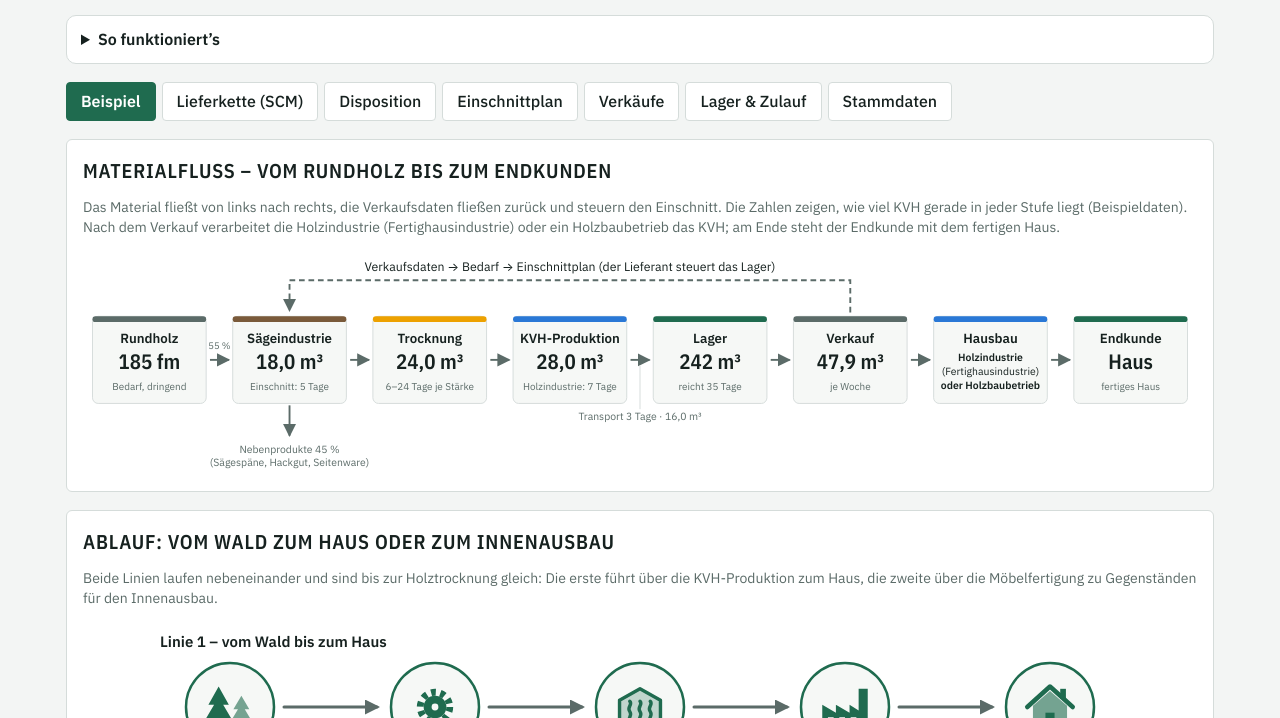
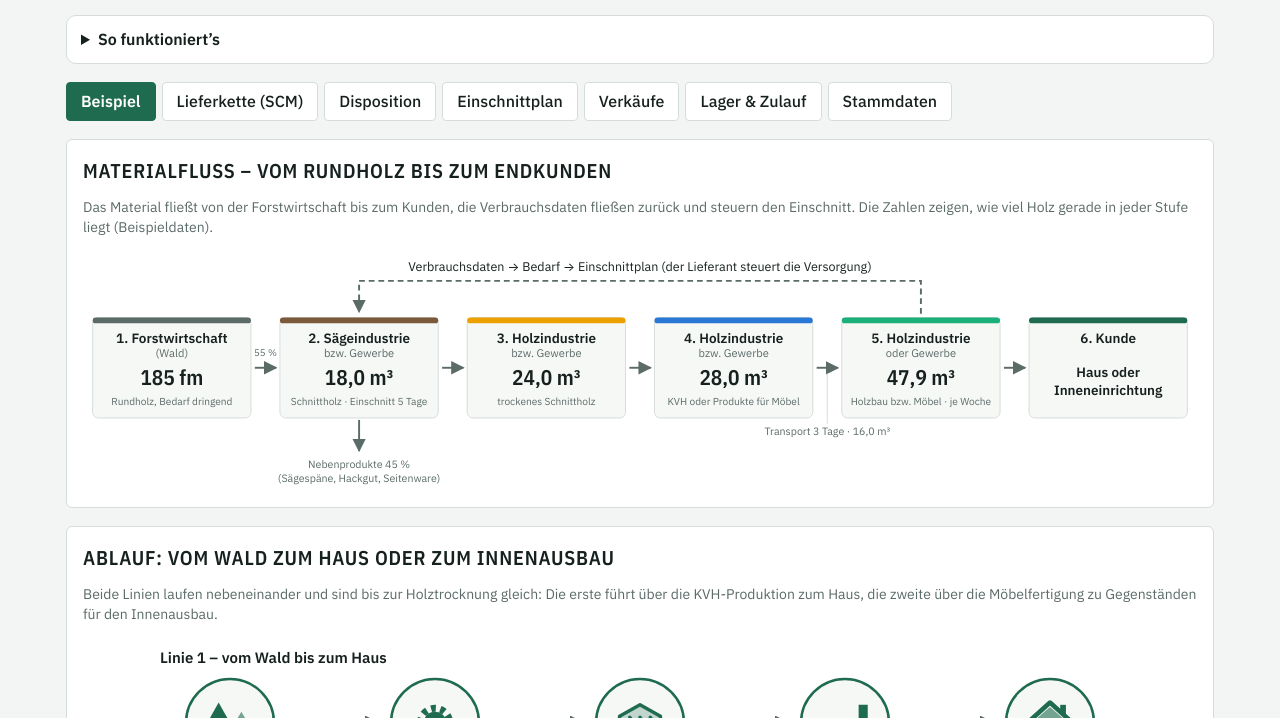
Before and after one commit to svoetter/vmi, a plain HTML site: page public/index.html in a window 1280 px wide. Shown: the part 82-800 px from the top of the page. Drawn offline with Linux system fonts and the light colour scheme.

Commit message:
Materialfluss: sechs Stufen von der Forstwirtschaft bis zum Kunden, ohne Lager
Co-Authored-By: Claude Fable 5.2 <noreply@anthropic.com>
Claude-Session: https://claude.ai/code/session_015skTN95CWjr4XTNkfEzxA9

```diff
--- a/public/index.html
+++ b/public/index.html
@@ -221,7 +221,7 @@ td.r,#stoffTable td{white-space:nowrap}
   <section id="tab-beispiel" class="tab" hidden>
     <div class="panel">
       <h2>Materialfluss – vom Rundholz bis zum Endkunden</h2>
-      <p class="hint">Das Material fließt von links nach rechts, die Verkaufsdaten fließen zurück und steuern den Einschnitt. Die Zahlen zeigen, wie viel KVH gerade in jeder Stufe liegt (Beispieldaten). Nach dem Verkauf verarbeitet die Holzindustrie (Fertighausindustrie) oder ein Holzbaubetrieb das KVH; am Ende steht der Endkunde mit dem fertigen Haus.</p>
+      <p class="hint">Das Material fließt von der Forstwirtschaft bis zum Kunden, die Verbrauchsdaten fließen zurück und steuern den Einschnitt. Die Zahlen zeigen, wie viel Holz gerade in jeder Stufe liegt (Beispieldaten).</p>
       <div class="scroll"><div id="flow" style="min-width:820px"></div></div>
     </div>
     <div class="panel">
@@ -714,39 +714,39 @@ function renderBeispiel(plans){
   const fm = urgent.reduce((s,p) => s + p.vorschlag.rundholz, 0);
   const dry = state.trocknung.map(r => r.tage), dmin = dry.length ? Math.min(...dry) : 0, dmax = dry.length ? Math.max(...dry) : 0;
   const boxes = [
-    ['Rundholz', n0(fm) + ' fm', 'Bedarf, dringend', 'muted'],
-    ['Sägeindustrie', n1(q.saege) + ' m³', 'Einschnitt: ' + P.vorlauf + ' Tage', 'p1'],
-    ['Trocknung', n1(q.trock) + ' m³', dmin + '–' + dmax + ' Tage je Stärke', 'p2'],
-    ['KVH-Produktion', n1(q.prod) + ' m³', 'Holzindustrie: ' + P.produktion + ' Tage', 'p3'],
-    ['Lager', n0(bestand) + ' m³', 'reicht ' + (wk > 0 ? n0(bestand / wk * 7) : '–') + ' Tage', 'accent'],
-    ['Verkauf', n1(wk) + ' m³', 'je Woche', 'muted'],
-    ['Hausbau', ['Holzindustrie', '(Fertighausindustrie)', 'oder Holzbaubetrieb'], '', 'p3'],
-    ['Endkunde', 'Haus', 'fertiges Haus', 'accent']
+    ['Forstwirtschaft', '(Wald)', n0(fm) + ' fm', 'Rundholz, Bedarf dringend', 'muted'],
+    ['Sägeindustrie', 'bzw. Gewerbe', n1(q.saege) + ' m³', 'Schnittholz · Einschnitt ' + P.vorlauf + ' Tage', 'p1'],
+    ['Holzindustrie', 'bzw. Gewerbe', n1(q.trock) + ' m³', 'trockenes Schnittholz', 'p2'],
+    ['Holzindustrie', 'bzw. Gewerbe', n1(q.prod) + ' m³', 'KVH oder Produkte für Möbel', 'p3'],
+    ['Holzindustrie', 'oder Gewerbe', n1(wk) + ' m³', 'Holzbau bzw. Möbel · je Woche', 'p4'],
+    ['Kunde', '', ['Haus oder', 'Inneneinrichtung'], '', 'accent']
   ];
   const NB = boxes.length;
-  const BW = 120, BH = 92, GAP = 28, X0 = 10, Y0 = 70, FW = X0*2 + NB*BW + (NB-1)*GAP;
+  const BW = 164, BH = 104, GAP = 30, X0 = 10, Y0 = 70, FW = X0*2 + NB*BW + (NB-1)*GAP;
   const bx = i => X0 + i * (BW + GAP);
   let f = `<defs><marker id="ah" viewBox="0 0 10 10" refX="9" refY="5" markerWidth="7" markerHeight="7" orient="auto-start-reverse"><path d="M0 0L10 5L0 10z" fill="var(--muted)"/></marker></defs>`;
   boxes.forEach((b, i) => {
+    const cx = bx(i) + BW/2;
     f += `<rect x="${bx(i)}" y="${Y0}" width="${BW}" height="${BH}" rx="6" fill="var(--field)" stroke="var(--line)"/>
-      <rect x="${bx(i)}" y="${Y0}" width="${BW}" height="6" rx="3" fill="var(--${b[3]})"/>
-      <text x="${bx(i)+BW/2}" y="${Y0+28}" text-anchor="middle" font-weight="600" fill="var(--ink)" font-size="14">${b[0]}</text>
-      ${Array.isArray(b[1]) ? b[1].map((t, k) => `<text x="${bx(i)+BW/2}" y="${Y0+47+k*15}" text-anchor="middle" font-weight="${k === 1 ? 400 : 600}" fill="var(--ink)" font-size="11">${esc(t)}</text>`).join('') : `<text x="${bx(i)+BW/2}" y="${Y0+56}" text-anchor="middle" font-weight="700" fill="var(--ink)" font-size="22" font-family="var(--display)">${b[1]}</text>`}
-      <text x="${bx(i)+BW/2}" y="${Y0+78}" text-anchor="middle" font-size="10.5">${esc(b[2])}</text>`;
+      <rect x="${bx(i)}" y="${Y0}" width="${BW}" height="6" rx="3" fill="var(--${b[4]})"/>
+      <text x="${cx}" y="${Y0+26}" text-anchor="middle" font-weight="700" fill="var(--ink)" font-size="14">${i+1}. ${b[0]}</text>
+      <text x="${cx}" y="${Y0+41}" text-anchor="middle" font-size="11.5">${b[1]}</text>
+      ${Array.isArray(b[2]) ? b[2].map((t, k) => `<text x="${cx}" y="${Y0+62+k*18}" text-anchor="middle" font-weight="600" fill="var(--ink)" font-size="14">${esc(t)}</text>`).join('') : `<text x="${cx}" y="${Y0+70}" text-anchor="middle" font-weight="700" fill="var(--ink)" font-size="22" font-family="var(--display)">${b[2]}</text>`}
+      <text x="${cx}" y="${Y0+91}" text-anchor="middle" font-size="10.5">${esc(b[3])}</text>`;
     if (i < NB - 1) f += `<line x1="${bx(i)+BW+4}" x2="${bx(i+1)-4}" y1="${Y0+BH/2}" y2="${Y0+BH/2}" stroke="var(--muted)" stroke-width="2" marker-end="url(#ah)"/>`;
   });
   const tx = bx(3) + BW + GAP/2;
   f += `<text x="${tx}" y="${Y0+BH+18}" text-anchor="middle" font-size="11">Transport ${P.transport} Tage${q.trans ? ' · ' + n1(q.trans) + ' m³' : ''}</text>
     <line x1="${tx}" x2="${tx}" y1="${Y0+BH/2+6}" y2="${Y0+BH+6}" stroke="var(--line)"/>`;
-  const sx = bx(1) + BW/2, vx = bx(5) + BW/2;
+  const sx = bx(1) + BW/2, vx = bx(4) + BW/2;
   f += `<path d="M${vx} ${Y0-4} V32 H${sx} V${Y0-6}" fill="none" stroke="var(--muted)" stroke-width="2" stroke-dasharray="6 4" marker-end="url(#ah)"/>
-    <text x="${(sx+vx)/2}" y="22" text-anchor="middle" font-size="13" fill="var(--ink)">Verkaufsdaten → Bedarf → Einschnittplan (der Lieferant steuert das Lager)</text>
+    <text x="${(sx+vx)/2}" y="22" text-anchor="middle" font-size="13" fill="var(--ink)">Verbrauchsdaten → Bedarf → Einschnittplan (der Lieferant steuert die Versorgung)</text>
     <line x1="${sx}" x2="${sx}" y1="${Y0+BH+2}" y2="${Y0+BH+34}" stroke="var(--muted)" stroke-width="2" marker-end="url(#ah)"/>
     <text x="${sx}" y="${Y0+BH+52}" text-anchor="middle" font-size="11">Nebenprodukte ${100 - P.ausbeute} %</text>
     <text x="${sx}" y="${Y0+BH+66}" text-anchor="middle" font-size="11">(Sägespäne, Hackgut, Seitenware)</text>
     <text x="${bx(0)+BW+GAP/2}" y="${Y0+BH/2-12}" text-anchor="middle" font-size="10">${P.ausbeute} %</text>`;
-  if (M) $('flow').innerHTML = `<div class="fl"><div class="ar">Verkaufsdaten → Bedarf → Einschnittplan<br>(der Lieferant steuert das Lager)</div>` + boxes.map((b, i) => `<div class="bx" style="--c:var(--${b[3]})"><b>${b[0]}</b>${Array.isArray(b[1]) ? `<small style="grid-column:1/-1;font-size:14px;color:var(--ink)">${esc(b[1].join(' '))}</small>` : `<strong>${b[1]}</strong>`}<small>${esc(b[2])}</small></div>` + (i < NB - 1 ? `<div class="ar">↓${i === 0 ? ' ' + P.ausbeute + ' % Ausbeute' : i === 1 ? ' Nebenprodukte ' + (100 - P.ausbeute) + ' % (Sägespäne, Hackgut, Seitenware)' : i === 3 ? ' Transport ' + P.transport + ' Tage' + (q.trans ? ' · ' + n1(q.trans) + ' m³' : '') : ''}</div>` : '')).join('') + '</div>';
-  else $('flow').innerHTML = `<svg viewBox="0 0 ${FW} ${Y0+BH+76}" style="display:block;width:100%;height:auto" role="img" aria-label="Materialfluss vom Rundholz über Sägewerk, Trocknung, KVH-Werk, Lager und Verkauf zur Holzindustrie oder zum Holzbaubetrieb und zum Endkunden mit dem fertigen Haus" font-size="12" fill="var(--muted)" font-family="inherit">${f}</svg>`;
+  if (M) $('flow').innerHTML = `<div class="fl"><div class="ar">Verbrauchsdaten → Bedarf → Einschnittplan<br>(der Lieferant steuert die Versorgung)</div>` + boxes.map((b, i) => `<div class="bx" style="--c:var(--${b[4]})"><b>${i+1}. ${b[0]} ${b[1]}</b>${Array.isArray(b[2]) ? `<small style="grid-column:1/-1;font-size:14px;color:var(--ink)">${esc(b[2].join(' '))}</small>` : `<strong>${b[2]}</strong>`}<small>${esc(b[3])}</small></div>` + (i < NB - 1 ? `<div class="ar">↓${i === 0 ? ' ' + P.ausbeute + ' % Ausbeute' : i === 1 ? ' Nebenprodukte ' + (100 - P.ausbeute) + ' % (Sägespäne, Hackgut, Seitenware)' : i === 3 ? ' Transport ' + P.transport + ' Tage' + (q.trans ? ' · ' + n1(q.trans) + ' m³' : '') : ''}</div>` : '')).join('') + '</div>';
+  else $('flow').innerHTML = `<svg viewBox="0 0 ${FW} ${Y0+BH+76}" style="display:block;width:100%;height:auto" role="img" aria-label="Materialfluss: Forstwirtschaft (Wald), Sägeindustrie bzw. Gewerbe (Schnittholz), Holzindustrie bzw. Gewerbe (trockenes Schnittholz), Holzindustrie bzw. Gewerbe (KVH oder Produkte für die Möbelherstellung), Holzindustrie oder Gewerbe (Holzbau bzw. Möbel), Kunde (Haus oder Inneneinrichtung)" font-size="12" fill="var(--muted)" font-family="inherit">${f}</svg>`;
 
   /* Zeitplan */
   const rows = state.zulauf.map(z => ({ name: (art(z.artikelId) || {name:'–'}).name, menge: z.menge, s: dayDiff(parseDate(z.start), now), t: z, fix: true }))
```
